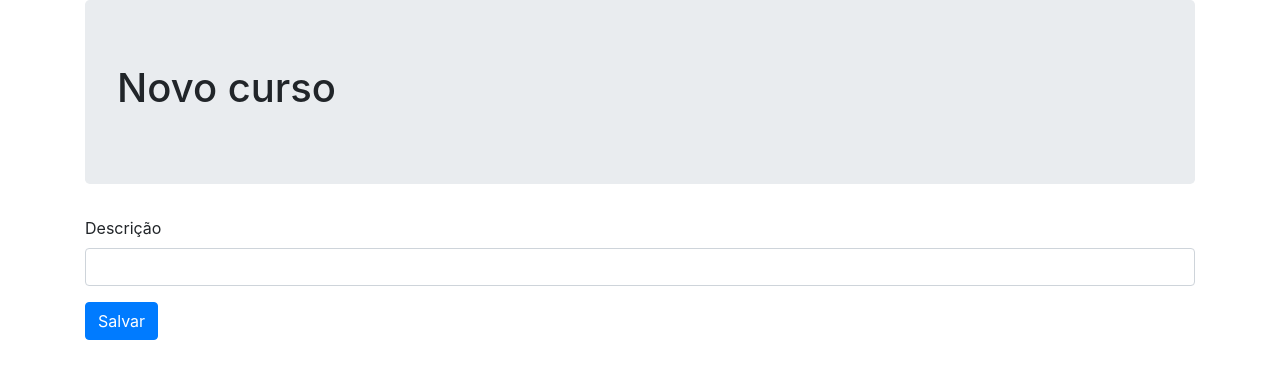
After one commit to thiagomarcal1984/alura-mvc-php, a PHP site: page /public/formulario-novo-curso.php in a window 1280 px wide. The commit adds this page. Shown: the top 379 px of the page. Run offline with PHP 8.4, Linux system fonts and the light colour scheme.

Commit message:
Formulário de inserção.

```diff
--- /dev/null
+++ b/public/formulario-novo-curso.php
@@ -0,0 +1,23 @@
+<!DOCTYPE html>
+<html lang="pt-BR">
+<head>
+    <meta charset="UTF-8">
+    <title>Document</title>
+    <link rel="stylesheet" href="https://stackpath.bootstrapcdn.com/bootstrap/4.3.1/css/bootstrap.min.css" integrity="sha384-ggOyR0iXCbMQv3Xipma34MD+dH/1fQ784/j6cY/iJTQUOhcWr7x9JvoRxT2MZw1T" crossorigin="anonymous">
+</head>
+<body>
+<div class="container">
+    <div class="jumbotron">
+        <h1>Novo curso</h1>
+    </div>
+
+    <form>
+        <div class="form-group">
+            <label for="descricao">Descrição</label>
+            <input type="text" id="descricao" name="descricao" class="form-control">
+        </div>
+        <button class="btn btn-primary">Salvar</button>
+    </form>
+</div>
+</body>
+</html>
--- a/public/listar-cursos.php
+++ b/public/listar-cursos.php
@@ -17,6 +17,9 @@ $cursos = $repositorioDeCursos->findAll();
     <div class="jumbotron">
         <h1>Listar cursos</h1>
     </div>
+
+    <a href="formulario-novo-curso.php" class="btn btn-primary mb-2">Novo curso</a>
+
     <ul class="list-group">
         <?php foreach ($cursos as $curso): ?>
             <li class="list-group-item">
```
